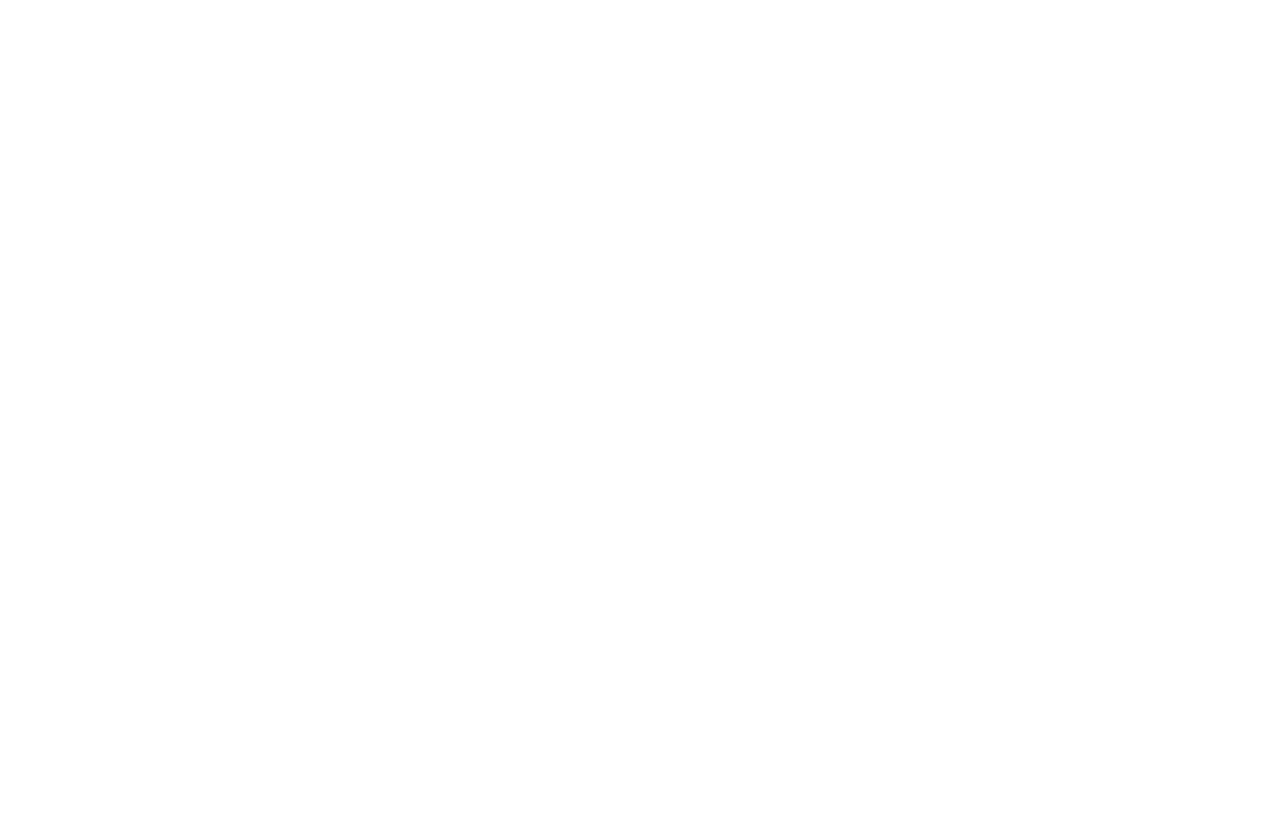
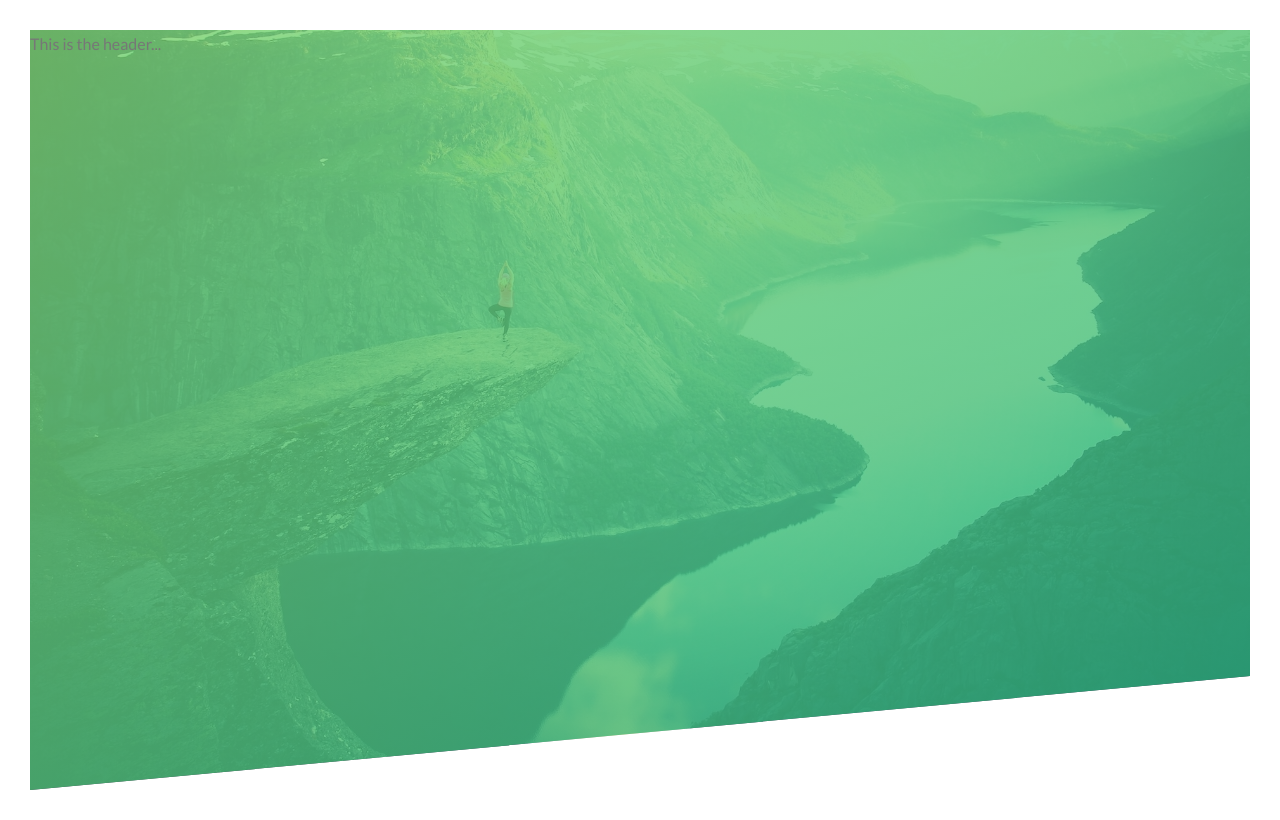
Before and after one commit to juanocasio/advanced-css-course, a plain HTML site: page Natours/starter/index.html in a window 1280 px wide. Drawn offline with Linux system fonts and the light colour scheme; files that its build step writes are made by us from their sources.

Commit message:
Updating css and html files

```diff
--- a/Natours/starter/css/style.css
+++ b/Natours/starter/css/style.css
@@ -13,7 +13,21 @@
 }
 
 body {
-  font-family: "Leto", sans-serif;
+  font-family: "Lato", sans-serif;
+  padding: 30px;
   font-size: 16px;
+  font-weight: 400;
+  line-height: 1.7;
+  color: #777;
+}
 
+.header {
+  height: 95vh;
+  background-image: linear-gradient(to right bottom,
+                                  rgba(126, 213, 111, 0.8),
+                                  rgba(40, 180, 131, 0.8)),
+                                   url("../img/hero.jpg");
+  background-size: cover;
+background-position: top;
+clip-path: polygon(0 0, 100% 0, 100% 85%, 0 100%)
 }
--- a/Natours/starter/index.html
+++ b/Natours/starter/index.html
@@ -1,5 +1,6 @@
 <!DOCTYPE html>
 <html lang="en">
+
 <head>
   <meta charset="UTF-8">
   <meta name="viewport" content="width=device-width, initial-scale=1.0">
@@ -12,9 +13,11 @@
 
   <title>Natours | Exciting tours for adventurous people</title>
 </head>
+
 <body>
+    <header class="header">
+      This is the header...
+    </header>
+</body>
 
-
-
-    </body>
 </html>
```
Also changed, not shown: Trillo/final/index.html (+8 -2 lines), 1 other file. Lines whose indentation alone changed are shown as unchanged.
